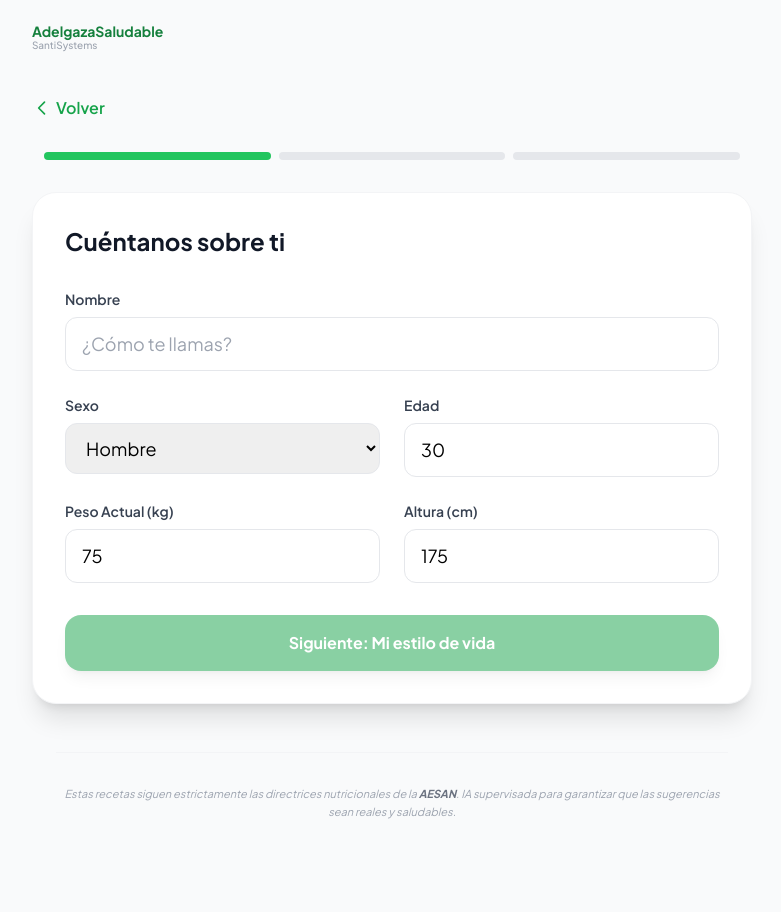
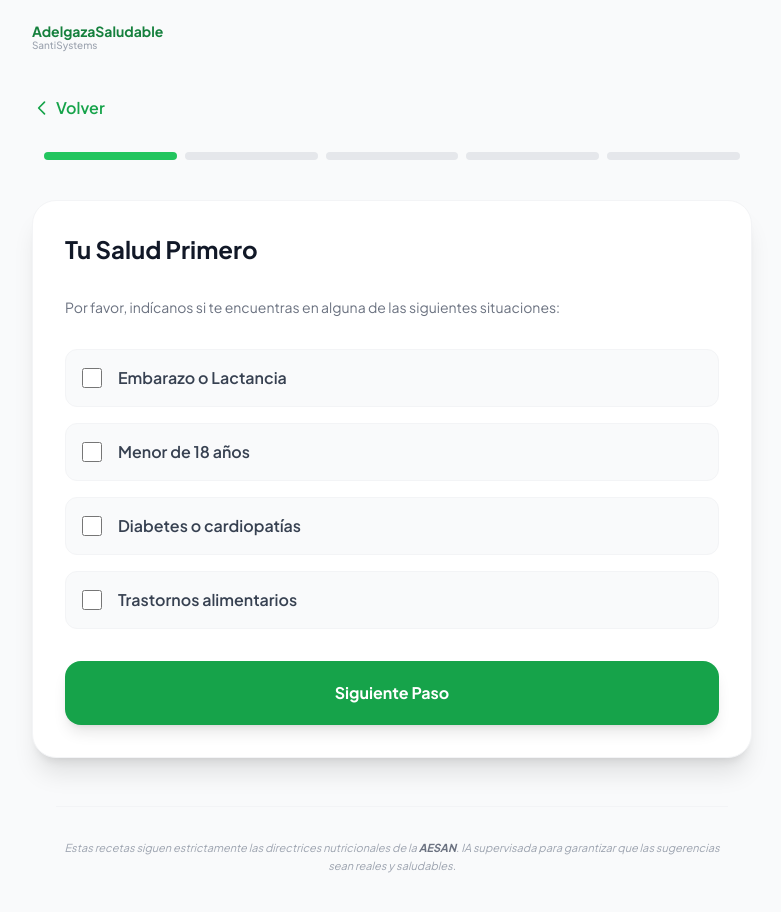
Before and after one commit to santibernabebb-gif/appsaludable, a React (Vite) app in the folder appsaludable/: page / in a window 1280 px wide. Both pictures are taken after a click on the button "Empezar mi transformación". Shown: the top 912 px of the page, without its empty margins (248-1029 px from the left). Built offline with nearby package versions, Linux system fonts and the light colour scheme.

Commit message:
Add files via upload

```diff
--- a/appsaludable/components/Onboarding.tsx
+++ b/appsaludable/components/Onboarding.tsx
@@ -9,17 +9,12 @@ interface Props {
   onCancel: () => void;
 }
 
-interface ValidationErrors {
-  age?: string;
-  weight?: string;
-  height?: string;
-}
-
 const Onboarding: React.FC<Props> = ({ onComplete, onCancel }) => {
   const [step, setStep] = useState(1);
   const [loading, setLoading] = useState(false);
   const [error, setError] = useState<string | null>(null);
-  const [errors, setErrors] = useState<ValidationErrors>({});
+  const [fieldErrors, setFieldErrors] = useState<any>({});
+  const [isBlocked, setIsBlocked] = useState(false);
 
   const [formData, setFormData] = useState<any>({
     name: '',
@@ -34,59 +29,64 @@ const Onboarding: React.FC<Props> = ({ onComplete, onCancel }) => {
     allergies: ''
   });
 
-  const validateField = (name: string, value: any) => {
-    let errorMsg = '';
-    const num = Number(value);
-
-    if (name === 'age') {
-      if (isNaN(num) || num <= 0 || num > 115) errorMsg = 'Edad no válida';
-    } else if (name === 'weight') {
-      if (isNaN(num) || num < 25 || num > 350) errorMsg = 'Peso fuera de rango';
-    } else if (name === 'height') {
-      if (isNaN(num) || num < 60 || num > 250) errorMsg = 'Altura no válida';
-    }
-
-    setErrors(prev => ({
-      ...prev,
-      [name]: errorMsg || undefined
-    }));
-    return !errorMsg;
-  };
+  const [safetyCheck, setSafetyCheck] = useState({
+    pregnancy: false,
+    under18: false,
+    diabetesHeart: false,
+    eatingDisorders: false
+  });
 
   const handleChange = (e: React.ChangeEvent<HTMLInputElement | HTMLSelectElement | HTMLTextAreaElement>) => {
     const { name, value } = e.target;
-
-    setFormData(prev => ({
+    setFormData((prev: any) => ({
       ...prev,
       [name]: value
     }));
-
-    if (name === 'age' || name === 'weight' || name === 'height') {
-      if (value !== '') {
-        validateField(name, value);
-      }
+    if (fieldErrors[name]) {
+      setFieldErrors((prev: any) => ({ ...prev, [name]: undefined }));
     }
   };
 
   const handleFocus = (e: React.FocusEvent<HTMLInputElement>) => {
     const { name } = e.target;
     if (name === 'age' || name === 'weight' || name === 'height') {
-      setFormData(prev => ({ ...prev, [name]: '' }));
-      setErrors(prev => ({ ...prev, [name]: undefined }));
+      setFormData((prev: any) => ({ ...prev, [name]: '' }));
+      setFieldErrors((prev: any) => ({ ...prev, [name]: undefined }));
     }
   };
 
   const nextStep = () => {
     if (step === 1) {
-      const isAgeOk = validateField('age', formData.age);
-      const isWeightOk = validateField('weight', formData.weight);
-      const isHeightOk = validateField('height', formData.height);
-      if (isAgeOk && isWeightOk && isHeightOk && formData.name) {
-        setStep(2);
+      // Paso 1 ahora es Validación Médica
+      const hasMedicalCondition = Object.values(safetyCheck).some(val => val === true);
+      if (hasMedicalCondition) {
+        setIsBlocked(true);
+        return;
       }
     } else if (step === 2) {
-      setStep(3);
+      // Paso 2 ahora es Datos Físicos
+      const age = Number(formData.age);
+      const weight = Number(formData.weight);
+      const height = Number(formData.height);
+      const errors: any = {};
+
+      if (!formData.age || isNaN(age) || age < 14 || age > 100) {
+        errors.age = "Edad no válida (14-100)";
+      }
+      if (!formData.weight || isNaN(weight) || weight < 35 || weight > 250) {
+        errors.weight = "Peso no válido (35-250)";
+      }
+      if (!formData.height || isNaN(height) || height < 120 || height > 230) {
+        errors.height = "Altura no válida (120-230)";
+      }
+
+      if (Object.keys(errors).length > 0) {
+        setFieldErrors(errors);
+        return;
+      }
+      setFieldErrors({});
     }
+    setStep(s => s + 1);
   };
 
   const prevStep = () => {
@@ -100,9 +100,9 @@ const Onboarding: React.FC<Props> = ({ onComplete, onCancel }) => {
     setError(null);
 
     try {
-      // Convertir a números finales para el cálculo
       const finalData: UserData = {
         ...formData,
+        name: formData.name.trim() || 'Usuario',
         age: Number(formData.age),
         weight: Number(formData.weight),
         height: Number(formData.height)
@@ -142,33 +142,6 @@ const Onboarding: React.FC<Props> = ({ onComplete, onCancel }) => {
     </div>
   );
 
-  const InputField = ({ label, name, type, value, placeholder = "" }: any) => {
-    const hasError = !!errors[name as keyof ValidationErrors];
-    return (
-      <div className="flex flex-col">
-        <label className="block text-sm font-semibold text-gray-700 mb-2">{label}</label>
-        <input
-          type={type}
-          name={name}
-          value={value}
-          onChange={handleChange}
-          onFocus={handleFocus}
-          placeholder={placeholder}
-          autoComplete="off"
-          className={`w-full px-4 py-3 rounded-xl border outline-none transition-all text-lg ${
-            hasError
-              ? 'border-red-500 ring-4 ring-red-100 bg-red-50 text-red-900'
-              : 'border-gray-200 focus:ring-4 focus:ring-primary-100 focus:border-primary-500'
-          }`}
-        />
-        {hasError && <p className="mt-1.5 text-xs font-bold text-red-600 flex items-center">
-          <svg className="w-3 h-3 mr-1" fill="currentColor" viewBox="0 0 20 20"><path fillRule="evenodd" d="M18 10a8 8 0 11-16 0 8 8 0 0116 0zm-7 4a1 1 0 11-2 0 1 1 0 012 0zm-1-9a1 1 0 00-1 1v4a1 1 0 102 0V6a1 1 0 00-1-1z" clipRule="evenodd" /></svg>
-          {errors[name as keyof ValidationErrors]}
-        </p>}
-      </div>
-    );
-  };
-
   if (loading) {
     return (
       <div className="fixed inset-0 bg-white z-50 flex flex-col items-center justify-center p-6 text-center">
@@ -181,26 +154,54 @@ const Onboarding: React.FC<Props> = ({ onComplete, onCancel }) => {
     );
   }
 
-  const isStep1Disabled = !formData.name || !formData.age || !formData.weight || !formData.height || !!errors.age || !!errors.weight || !!errors.height;
+  if (isBlocked) {
+    return (
+      <div className="relative min-h-screen max-w-3xl mx-auto px-6 py-24 fade-in flex flex-col items-center justify-center text-center">
+        <Branding />
+        <div className="bg-white p-10 rounded-3xl shadow-xl border border-red-100 space-y-6">
+          <div className="w-20 h-20 bg-red-100 text-red-600 rounded-full flex items-center justify-center mx-auto mb-4">
+            <svg className="w-10 h-10" fill="none" stroke="currentColor" viewBox="0 0 24 24"><path strokeLinecap="round" strokeLinejoin="round" strokeWidth="2" d="M12 9v2m0 4h.01m-6.938 4h13.856c1.54 0 2.502-1.667 1.732-3L13.732 4c-.77-1.333-2.694-1.333-3.464 0L3.34 16c-.77 1.333.192 3 1.732 3z" /></svg>
+          </div>
+          <h2 className="text-2xl font-black text-gray-900">Aviso de Seguridad</h2>
+          <p className="text-gray-600 leading-relaxed">
+            Por tu seguridad, esta aplicación no es adecuada para tu situación.
+            <br />
+            <strong>Consulta con un profesional sanitario.</strong>
+          </p>
+          <button
+            onClick={() => {
+              setIsBlocked(false);
+              setStep(1); // Regresa a la primera página de inicio del onboarding
+            }}
+            className="w-full py-4 bg-gray-900 text-white font-bold rounded-2xl shadow-lg transition-all active:scale-[0.98]"
+          >
+            Volver atrás
+          </button>
+        </div>
+        <FooterAESAN />
+      </div>
+    );
+  }
 
   return (
     <div className="relative min-h-screen max-w-3xl mx-auto px-6 py-24 fade-in flex flex-col">
       <Branding />
 
       <button onClick={prevStep} className="mb-8 flex items-center text-primary-600 font-semibold hover:text-primary-700 w-fit transition-transform hover:-translate-x-1">
-        <svg className="w-5 h-5 mr-1" fill="none" stroke="currentColor" viewBox="0 0 24 24"><path strokeLinecap="round" strokeLinejoin="round" strokeWidth="2" d="M15 19l-7-7 7-7"></path></svg>
+        <svg className="w-5 h-5 mr-1" fill="none" stroke="currentColor" viewBox="0 0 24 24">
+          <path strokeLinecap="round" strokeLinejoin="round" strokeWidth="2" d="M15 19l-7-7 7-7" />
+        </svg>
         {step === 1 ? 'Volver' : 'Atrás'}
       </button>
 
-      <div className="mb-8 flex justify-between items-center px-2">
-        {[1, 2, 3].map(i => (
+      <div className="mb-10 flex justify-between items-center px-2">
+        {[1, 2, 3, 4, 5].map(i => (
           <div key={i} className={`h-2 flex-1 mx-1 rounded-full transition-all duration-500 ${step >= i ? 'bg-primary-500' : 'bg-gray-200'}`} />
         ))}
       </div>
 
       {error && (
-        <div className="mb-6 p-4 bg-red-50 border-l-4 border-red-500 text-red-700 rounded-xl animate-bounce">
-          <p className="font-bold">Error</p>
+        <div className="mb-6 p-4 bg-red-50 border-l-4 border-red-500 text-red-700 rounded-xl">
           <p>{error}</p>
         </div>
       )}
@@ -208,47 +209,145 @@ const Onboarding: React.FC<Props> = ({ onComplete, onCancel }) => {
       <div className="flex-1">
         {step === 1 && (
           <div className="space-y-8 bg-white p-8 rounded-3xl shadow-xl border border-gray-100 fade-in">
-            <h2 className="text-2xl font-black text-gray-900">Cuéntanos sobre ti</h2>
-            <div className="grid grid-cols-1 md:grid-cols-2 gap-6">
-              <div className="md:col-span-2">
-                <label className="block text-sm font-semibold text-gray-700 mb-2">Nombre</label>
-                <input required type="text" name="name" value={formData.name} onChange={handleChange} className="w-full px-4 py-3 rounded-xl border border-gray-200 focus:ring-4 focus:ring-primary-100 focus:border-primary-500 outline-none text-lg transition-all" placeholder="¿Cómo te llamas?" />
-              </div>
-              <div>
-                <label className="block text-sm font-semibold text-gray-700 mb-2">Sexo</label>
-                <select name="gender" value={formData.gender} onChange={handleChange} className="w-full px-4 py-3 rounded-xl border border-gray-200 outline-none text-lg focus:ring-4 focus:ring-primary-100">
-                  <option value="male">Hombre</option>
-                  <option value="female">Mujer</option>
-                </select>
-              </div>
-              <InputField label="Edad" name="age" type="number" value={formData.age} />
-              <InputField label="Peso Actual (kg)" name="weight" type="number" value={formData.weight} />
-              <InputField label="Altura (cm)" name="height" type="number" value={formData.height} />
+            <h2 className="text-2xl font-black text-gray-900">Tu Salud Primero</h2>
+            <p className="text-gray-500 text-sm">Por favor, indícanos si te encuentras en alguna de las siguientes situaciones:</p>
+
+            <div className="space-y-4">
+              {[
+                { id: 'pregnancy', label: 'Embarazo o Lactancia' },
+                { id: 'under18', label: 'Menor de 18 años' },
+                { id: 'diabetesHeart', label: 'Diabetes o cardiopatías' },
+                { id: 'eatingDisorders', label: 'Trastornos alimentarios' }
+              ].map((item) => (
+                <label key={item.id} className="flex items-center p-4 rounded-xl border border-gray-100 bg-gray-50 cursor-pointer hover:bg-gray-100 transition-all">
+                  <input
+                    type="checkbox"
+                    checked={(safetyCheck as any)[item.id]}
+                    onChange={(e) => setSafetyCheck(prev => ({ ...prev, [item.id]: e.target.checked }))}
+                    className="w-5 h-5 rounded border-gray-300 text-primary-600 focus:ring-primary-500 accent-primary-600"
+                  />
+                  <span className="ml-4 text-gray-700 font-semibold">{item.label}</span>
+                </label>
+              ))}
             </div>
 
             <button
               onClick={nextStep}
-              disabled={isStep1Disabled}
-              className="w-full py-4 bg-primary-600 hover:bg-primary-700 text-white font-bold rounded-2xl shadow-lg transition-all active:scale-[0.98] disabled:opacity-50 disabled:cursor-not-allowed"
+              className="w-full py-5 bg-primary-600 hover:bg-primary-700 text-white font-bold rounded-2xl shadow-lg transition-all active:scale-[0.98]"
             >
-              Siguiente: Mi estilo de vida
+              Siguiente Paso
             </button>
           </div>
         )}
 
         {step === 2 && (
           <div className="space-y-8 bg-white p-8 rounded-3xl shadow-xl border border-gray-100 fade-in">
-            <h2 className="text-2xl font-black text-gray-900">Estilo de vida y Meta</h2>
+            <h2 className="text-2xl font-black text-gray-900">Datos Físicos</h2>
+            <div className="grid grid-cols-1 md:grid-cols-2 gap-6">
+              <div className="md:col-span-2">
+                <label className="block text-sm font-semibold text-gray-700 mb-2">Sexo</label>
+                <div className="grid grid-cols-2 gap-4">
+                  <button
+                    onClick={() => setFormData((p: any) => ({...p, gender: 'male'}))}
+                    className={`py-4 rounded-xl border font-bold transition-all ${formData.gender === 'male' ? 'bg-primary-600 border-primary-600 text-white shadow-md' : 'bg-white border-gray-200 text-gray-500'}`}
+                  >
+                    Hombre
+                  </button>
+                  <button
+                    onClick={() => setFormData((p: any) => ({...p, gender: 'female'}))}
+                    className={`py-4 rounded-xl border font-bold transition-all ${formData.gender === 'female' ? 'bg-primary-600 border-primary-600 text-white shadow-md' : 'bg-white border-gray-200 text-gray-500'}`}
+                  >
+                    Mujer
+                  </button>
+                </div>
+              </div>
+
+              <div className="flex flex-col">
+                <label className="block text-sm font-semibold text-gray-700 mb-2">Edad</label>
+                <input
+                  type="number"
+                  name="age"
+                  value={formData.age}
+                  onChange={handleChange}
+                  onFocus={handleFocus}
+                  className={`w-full px-4 py-4 rounded-xl border outline-none text-xl font-bold text-gray-900 transition-colors ${fieldErrors.age ? 'border-red-500 bg-red-50' : 'border-gray-200'}`}
+                />
+                {fieldErrors.age && <p className="text-red-500 text-[11px] mt-1 font-bold">{fieldErrors.age}</p>}
+              </div>
+
+              <div className="flex flex-col">
+                <label className="block text-sm font-semibold text-gray-700 mb-2">Peso (kg)</label>
+                <input
+                  type="number"
+                  name="weight"
+                  value={formData.weight}
+                  onChange={handleChange}
+                  onFocus={handleFocus}
+                  className={`w-full px-4 py-4 rounded-xl border outline-none text-xl font-bold text-gray-900 transition-colors ${fieldErrors.weight ? 'border-red-500 bg-red-50' : 'border-gray-200'}`}
+                />
+                {fieldErrors.weight && <p className="text-red-500 text-[11px] mt-1 font-bold">{fieldErrors.weight}</p>}
+              </div>
+
+              <div className="md:col-span-2 flex flex-col">
+                <label className="block text-sm font-semibold text-gray-700 mb-2">Altura (cm)</label>
+                <input
+                  type="number"
+                  name="height"
+                  value={formData.height}
+                  onChange={handleChange}
+                  onFocus={handleFocus}
+                  className={`w-full px-4 py-4 rounded-xl border outline-none text-xl font-bold text-gray-900 transition-colors ${fieldErrors.height ? 'border-red-500 bg-red-50' : 'border-gray-200'}`}
+                />
+                {fieldErrors.height && <p className="text-red-500 text-[11px] mt-1 font-bold">{fieldErrors.height}</p>}
+              </div>
+            </div>
+
+            <button
+              onClick={nextStep}
+              className="w-full py-5 bg-primary-600 hover:bg-primary-700 text-white font-bold rounded-2xl shadow-lg transition-all active:scale-[0.98]"
+            >
+              Siguiente
+            </button>
+          </div>
+        )}
+
+        {step === 3 && (
+          <div className="space-y-8 bg-white p-8 rounded-3xl shadow-xl border border-gray-100 fade-in text-center">
+            <h2 className="text-2xl font-black text-gray-900">¿Cómo te llamas?</h2>
+            <div className="max-w-md mx-auto">
+              <input
+                type="text"
+                name="name"
+                value={formData.name}
+                onChange={handleChange}
+                className="w-full px-4 py-5 rounded-2xl border border-gray-200 focus:ring-4 focus:ring-primary-100 focus:border-primary-500 outline-none text-2xl text-center font-bold text-gray-900 transition-all"
+                placeholder="Nombre (Opcional)"
+              />
+              <p className="mt-4 text-sm text-gray-400">Puedes continuar sin introducir un nombre.</p>
+            </div>
+
+            <button
+              onClick={nextStep}
+              className="w-full py-5 bg-primary-600 hover:bg-primary-700 text-white font-bold rounded-2xl shadow-lg transition-all active:scale-[0.98]"
+            >
+              Siguiente: Estilo de vida
+            </button>
+          </div>
+        )}
+
+        {step === 4 && (
+          <div className="space-y-8 bg-white p-8 rounded-3xl shadow-xl border border-gray-100 fade-in">
+            <h2 className="text-2xl font-black text-gray-900">Actividad y Objetivo</h2>
 
             <div className="space-y-6">
               <div>
-                <label className="block text-sm font-semibold text-gray-700 mb-4">¿Cuál es tu nivel de actividad?</label>
+                <label className="block text-sm font-semibold text-gray-700 mb-4">Nivel de actividad:</label>
                 <div className="grid grid-cols-1 gap-3">
                   {[
-                    { id: 'sedentary', label: 'Sedentario', desc: 'Poco o ningún ejercicio.' },
-                    { id: 'light', label: 'Ligero', desc: 'Ejercicio suave 1-3 días/semana.' },
-                    { id: 'moderate', label: 'Moderado', desc: 'Deporte intenso 3-5 días/semana.' },
-                    { id: 'heavy', label: 'Muy Activo', desc: 'Entrenamiento diario intenso.' }
+                    { id: 'sedentary', label: 'Sedentario', desc: 'Poco movimiento.' },
+                    { id: 'light', label: 'Ligero', desc: 'Ejercicio suave 1-3 días.' },
+                    { id: 'moderate', label: 'Moderado', desc: 'Deporte activo 3-5 días.' },
+                    { id: 'heavy', label: 'Intenso', desc: 'Entrenamiento diario.' }
                   ].map((act) => (
                     <button
                       key={act.id}
@@ -256,7 +355,7 @@ const Onboarding: React.FC<Props> = ({ onComplete, onCancel }) => {
                       onClick={() => setFormData((p: any) => ({...p, activityLevel: act.id}))}
                       className={`p-4 rounded-2xl border text-left transition-all ${formData.activityLevel === act.id ? 'bg-primary-50 border-primary-500 ring-2 ring-primary-500' : 'bg-white border-gray-200 hover:border-primary-300'}`}
                     >
-                      <p className="font-bold text-gray-900">{act.label}</p>
+                      <p className={`font-bold ${formData.activityLevel === act.id ? 'text-primary-700' : 'text-gray-900'}`}>{act.label}</p>
                       <p className="text-xs text-gray-500">{act.desc}</p>
                     </button>
                   ))}
@@ -264,7 +363,7 @@ const Onboarding: React.FC<Props> = ({ onComplete, onCancel }) => {
               </div>
 
               <div className="border-t pt-8">
-                <label className="block text-sm font-semibold text-gray-700 mb-4">¿Cuál es tu objetivo principal?</label>
+                <label className="block text-sm font-semibold text-gray-700 mb-4">Tu Objetivo:</label>
                 <div className="grid grid-cols-1 md:grid-cols-3 gap-3">
                   {[
                     { id: 'lose', label: 'Perder Peso' },
@@ -275,7 +374,7 @@ const Onboarding: React.FC<Props> = ({ onComplete, onCancel }) => {
                       key={g.id}
                       type="button"
                       onClick={() => setFormData((p: any) => ({...p, goal: g.id}))}
-                      className={`py-4 px-2 rounded-2xl border text-sm font-bold transition-all ${formData.goal === g.id ? 'bg-primary-600 border-primary-600 text-white shadow-md' : 'bg-white border-gray-200 text-gray-600 hover:border-primary-400'}`}
+                      className={`py-4 px-2 rounded-2xl border text-sm font-bold transition-all ${formData.goal === g.id ? 'bg-primary-600 border-primary-600 text-white shadow-md' : 'bg-white border-gray-200 text-gray-500'}`}
                     >
                       {g.label}
                     </button>
@@ -286,60 +385,57 @@ const Onboarding: React.FC<Props> = ({ onComplete, onCancel }) => {
 
             <button
               onClick={nextStep}
-              className="w-full py-4 bg-primary-600 hover:bg-primary-700 text-white font-bold rounded-2xl shadow-lg transition-all active:scale-[0.98]"
+              className="w-full py-5 bg-primary-600 hover:bg-primary-700 text-white font-bold rounded-2xl shadow-lg transition-all active:scale-[0.98]"
             >
-              Casi listo: Preferencias
+              Continuar: Preferencias
             </button>
           </div>
         )}
 
-        {step === 3 && (
+        {step === 5 && (
           <div className="space-y-8 bg-white p-8 rounded-3xl shadow-xl border border-gray-100 fade-in">
             <h2 className="text-2xl font-black text-gray-900">Ajustes Finales</h2>
 
             <div className="space-y-8">
               <div>
-                <label className="block text-sm font-semibold text-gray-700 mb-4">¿Deseas realizar Ayuno Intermitente?</label>
+                <label className="block text-sm font-semibold text-gray-700 mb-4">Ayuno Intermitente:</label>
                 <div className="grid grid-cols-1 gap-4">
                   {[
-                    { id: 'none', label: 'Sin Ayuno', desc: 'Ventana tradicional. Todas las comidas incluidas.' },
-                    { id: '16:8_morning', label: '16:8 - Mañana (Sin Desayuno)', desc: 'Comes de 12:00h a 20:00h.' },
-                    { id: '16:8_evening', label: '16:8 - Tarde (Sin Cena)', desc: 'Comes de 08:00h a 16:00h.' }
+                    { id: 'none', label: 'Sin Ayuno', desc: 'Horario tradicional.' },
+                    { id: '16:8_morning', label: '16:8 - Sin Desayuno', desc: 'Comes desde las 12:00h.' },
+                    { id: '16:8_evening', label: '16:8 - Sin Cena', desc: 'Terminas a las 16:00h.' }
                   ].map((f) => (
                     <button
                       key={f.id}
                       type="button"
                       onClick={() => setFormData((p: any) => ({...p, fasting: f.id}))}
-                      className={`p-5 rounded-2xl border text-left transition-all ${formData.fasting === f.id ? 'bg-primary-50 border-primary-500 ring-2 ring-primary-500 shadow-sm' : 'bg-white border-gray-200 hover:border-primary-300'}`}
+                      className={`p-5 rounded-2xl border text-left transition-all ${formData.fasting === f.id ? 'bg-primary-50 border-primary-500 ring-2 ring-primary-500' : 'bg-white border-gray-200'}`}
                     >
-                      <div className="flex justify-between items-center mb-1">
-                        <span className={`font-bold ${formData.fasting === f.id ? 'text-primary-700' : 'text-gray-900'}`}>{f.label}</span>
-                        {formData.fasting === f.id && <svg className="w-5 h-5 text-primary-600" fill="currentColor" viewBox="0 0 20 20"><path fillRule="evenodd" d="M10 18a8 8 0 100-16 8 8 0 000 16zm3.707-9.293a1 1 0 00-1.414-1.414L9 10.586 7.707 9.293a1 1 0 00-1.414 1.414l2 2a1 1 0 001.414 0l4-4z" clipRule="evenodd" /></svg>}
-                      </div>
-                      <p className="text-xs text-gray-500 leading-relaxed">{f.desc}</p>
+                      <span className={`font-bold block ${formData.fasting === f.id ? 'text-primary-700' : 'text-gray-900'}`}>{f.label}</span>
+                      <p className="text-xs text-gray-500">{f.desc}</p>
                     </button>
                   ))}
                 </div>
               </div>
 
               <div className="border-t pt-8">
-                <label className="block text-sm font-semibold text-gray-700 mb-2">Alergias o Restricciones</label>
+                <label className="block text-sm font-semibold text-gray-700 mb-2">Alergias:</label>
                 <textarea
                   name="allergies"
                   value={formData.allergies}
                   onChange={handleChange}
                   rows={3}
-                  className="w-full px-4 py-3 rounded-2xl border border-gray-200 focus:ring-4 focus:ring-primary-100 focus:border-primary-500 outline-none transition-all text-lg"
-                  placeholder="Ej: gluten, marisco, nueces..."
+                  className="w-full px-4 py-4 rounded-2xl border border-gray-200 outline-none text-lg font-medium"
+                  placeholder="Ej: gluten, lactosa..."
                 />
               </div>
             </div>
 
             <button
               onClick={handleSubmit}
-              className="w-full py-4 bg-primary-600 hover:bg-primary-700 text-white font-bold rounded-2xl shadow-lg transition-all hover:scale-[1.02] active:scale-[0.98]"
+              className="w-full py-5 bg-primary-600 hover:bg-primary-700 text-white font-bold rounded-2xl shadow-lg transition-all active:scale-[0.98]"
             >
-              Generar Mi Plan Nutricional AESAN
+              Generar Mi Plan
             </button>
           </div>
         )}
```
